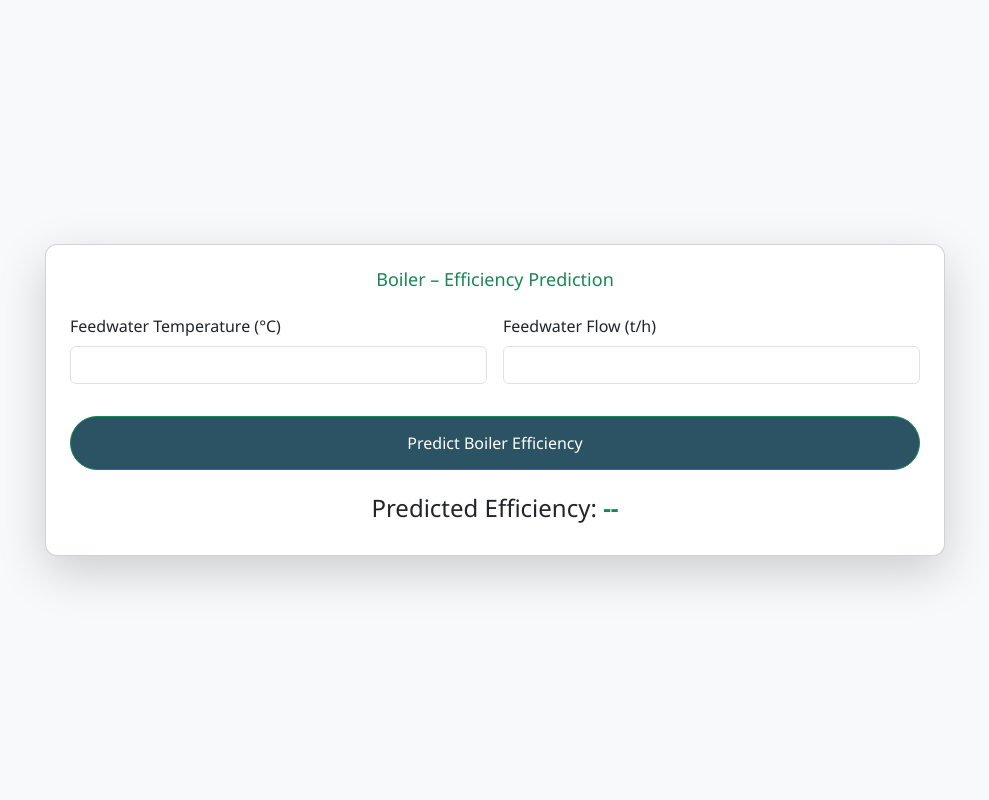
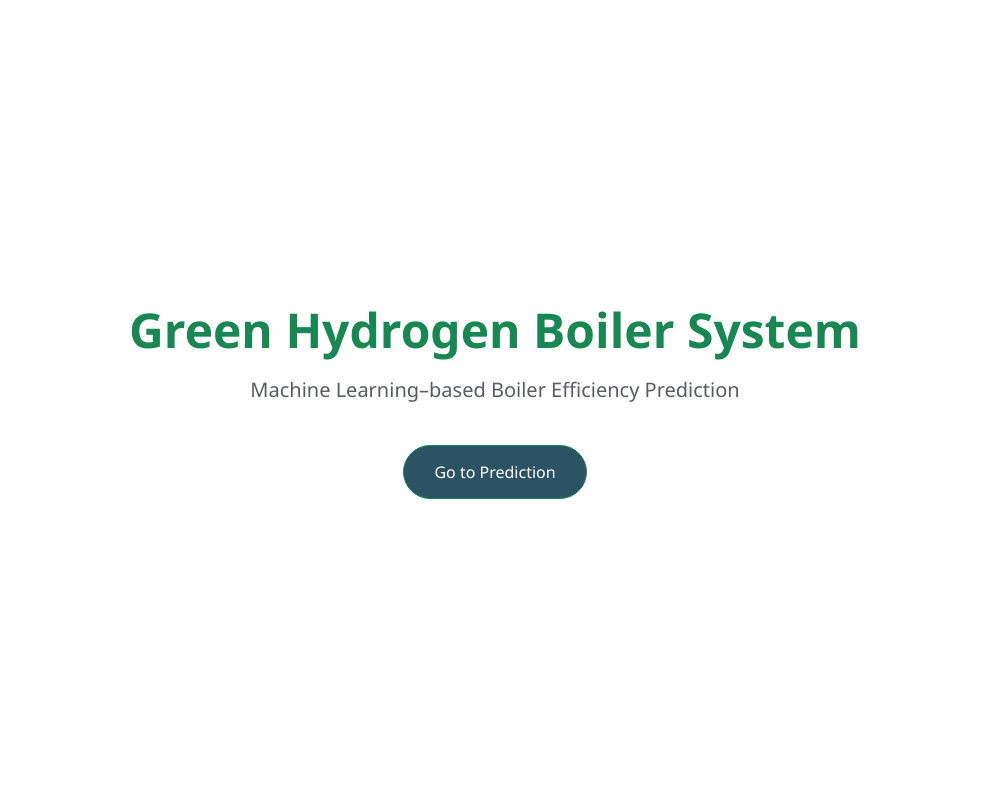
Before and after one commit to adityahr143/green-hydrogen-boiler, a Flask app: page / in a window 1280 px wide. Shown: the whole page, without its empty margins (145-1134 px from the left). Run offline with Flask 3, Linux system fonts and the light colour scheme; parts of the project's set-up code (start-up, migrations or seed data) failed here and were passed over.

Commit message:
Revamp index.html layout and heading
Updated the index.html to improve layout and add a new heading.

```diff
--- a/templates/index.html
+++ b/templates/index.html
@@ -12,49 +12,25 @@
 </head>
 <body>
 
-<div class="container-fluid min-vh-100 d-flex align-items-center justify-content-center bg-light">
-  <div class="card shadow-lg p-4 w-100" style="max-width: 900px;">
+<div class="container-fluid min-vh-100 d-flex align-items-center justify-content-center hero-bg">
+  <div class="text-center px-3">
 
-    <h2 class="text-center mb-4 text-success">
-      Boiler – Efficiency Prediction
-    </h2>
+    <h1 class="display-5 fw-bold text-success">
+      Green Hydrogen Boiler System
+    </h1>
 
-    <form id="predictForm">
-      <div class="row g-3">
+    <p class="lead text-muted mt-3">
+      Machine Learning–based Boiler Efficiency Prediction
+    </p>
 
-        <!-- Input 1 -->
-        <div class="col-12 col-md-6">
-          <label class="form-label">Feedwater Temperature (°C)</label>
-          <input type="number" class="form-control" id="feedwater_temp" required>
-        </div>
-
-        <!-- Input 2 -->
-        <div class="col-12 col-md-6">
-          <label class="form-label">Feedwater Flow (t/h)</label>
-          <input type="number" class="form-control" id="feedwater_flow" required>
-        </div>
-
-        <!-- Repeat same pattern for other inputs -->
-
-        <div class="col-12">
-          <button type="submit" class="btn btn-success w-100 mt-3">
-            Predict Boiler Efficiency
-          </button>
-        </div>
-
-      </div>
-    </form>
-
-    <div class="text-center mt-4">
-      <h4 class="text-dark">
-        Predicted Efficiency:
-        <span id="result" class="text-success fw-bold">--</span>
-      </h4>
-    </div>
+    <a href="/predict-page" class="btn btn-success btn-lg mt-4">
+      Go to Prediction
+    </a>
 
   </div>
 </div>
 
 <script src="https://cdn.jsdelivr.net/npm/bootstrap@5.3.2/dist/js/bootstrap.bundle.min.js"></script>
 </body>
+
 </html>
```
